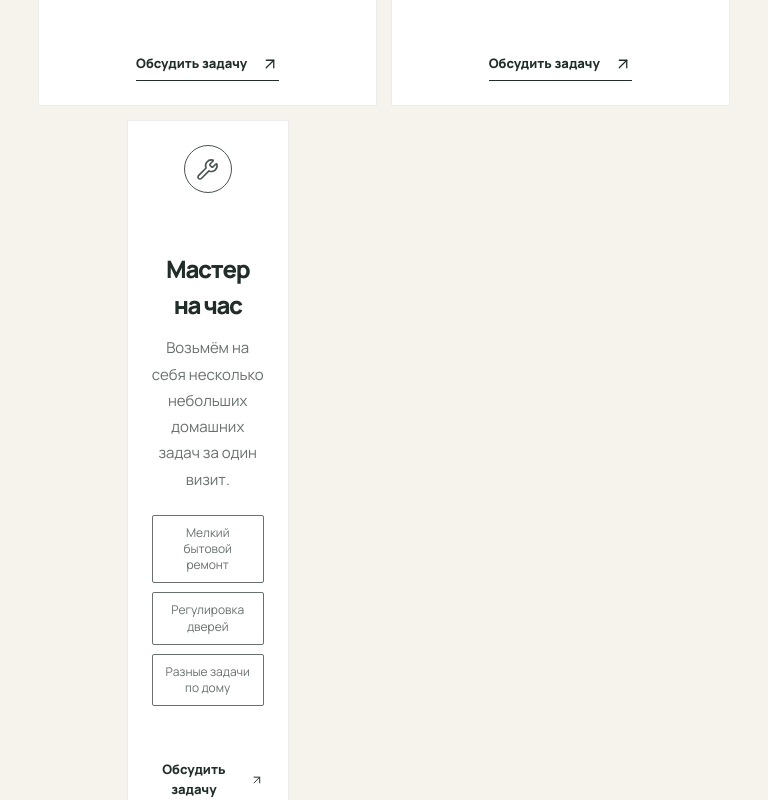
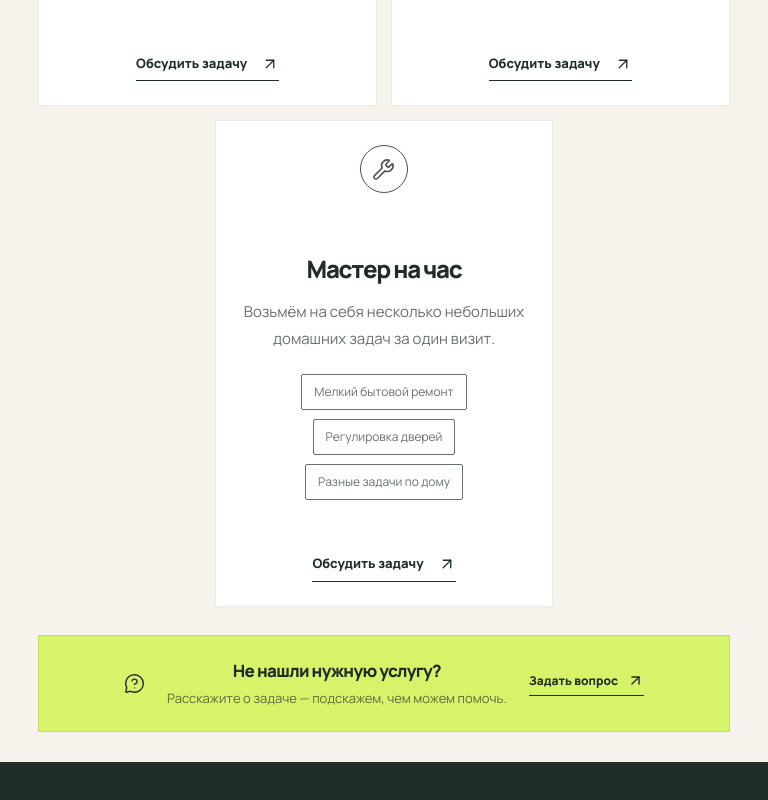
Before and after one commit to artkoro94/fixora-home, a React (Vite) app: page / in a window 768 px wide. Shown: the part 2100-2900 px from the top of the page. Built offline with nearby package versions, Linux system fonts and the light colour scheme.

Commit message:
Fix centered service card tablet width

```diff
--- a/src/app/styles/index.css
+++ b/src/app/styles/index.css
@@ -687,3 +687,14 @@ button, a { -webkit-tap-highlight-color: transparent; }
     margin-left: auto;
   }
 }
+
+
+/* Tablet: center the last service card at exactly one grid-column width */
+@media (min-width: 621px) and (max-width: 900px) {
+  .services-grid > .service-card--05 {
+    grid-column: 1 / -1;
+    justify-self: center;
+    width: calc((100% - 14px) / 2);
+    min-width: 0;
+  }
+}
```
